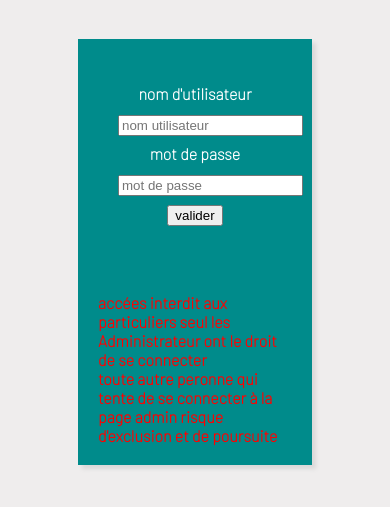
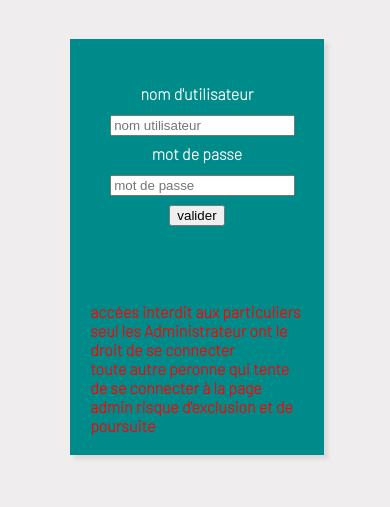
Before and after one commit to Nouroumountaga/newTest, a plain HTML site: page form.html in a window 390 px wide. Shown: the part 79-586 px from the top of the page. Drawn offline with Linux system fonts and the light colour scheme.

Commit message:
Update form.css

```diff
--- a/form.css
+++ b/form.css
@@ -49,8 +49,8 @@ label{
 @media screen and (max-width:700px) {
     .container{
         background-color:darkcyan;
-        margin-right: 20%;
-        margin-left: 20%;
+        margin-right: 17%;
+        margin-left: 18%;
         padding: 20px;
         box-shadow: 4px 4px 4px rgb(218, 217, 217);
         margin-top: 5vh;
@@ -63,12 +63,12 @@ label{
     label{
         font-weight: 600;
         color: rgb(255, 255, 255);
-        margin: 20px;
+        margin: 10px;
     }
     .form{
         line-height: 30px;
         margin: 20px;
         text-align: center;
-        height: 23vh;
+        height: 24vh;
     }
 }
```
